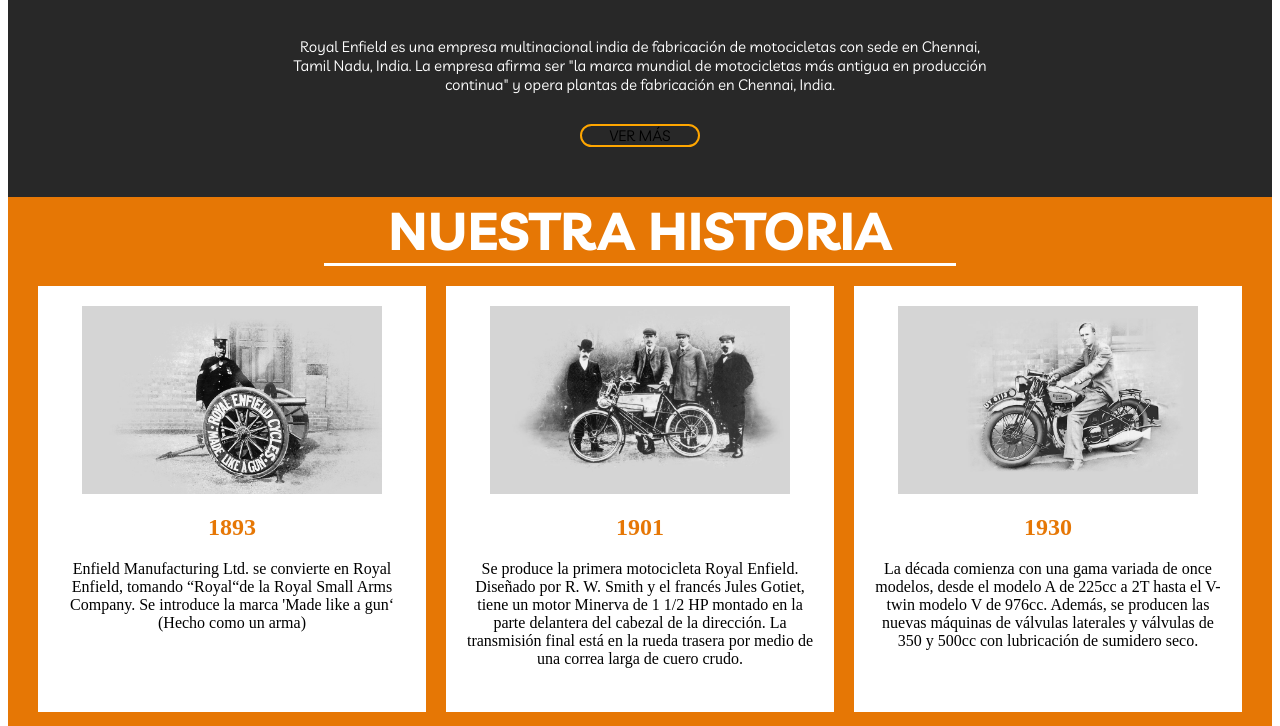
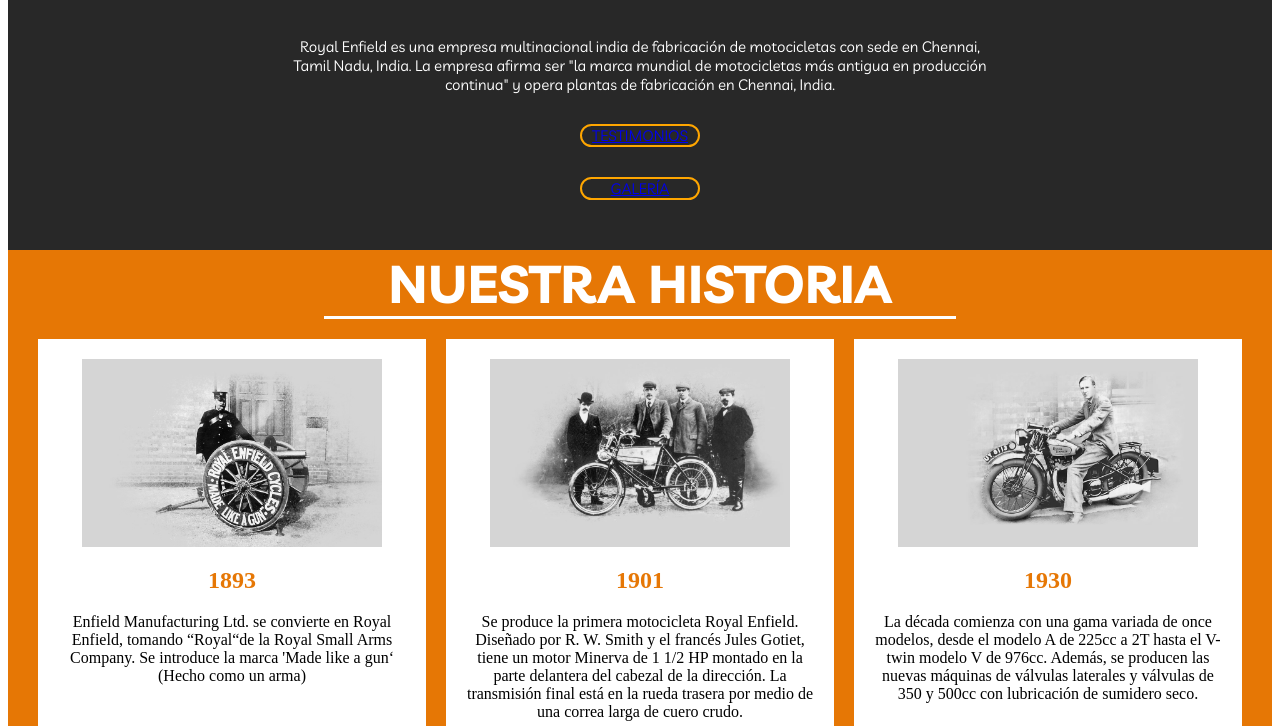
Before and after one commit to laujimont/Pagina-web, a plain HTML site: page index.html in a window 1280 px wide. Shown: the part 924-1650 px from the top of the page. Drawn offline with Linux system fonts and the light colour scheme.

Commit message:
Add files via upload

```diff
--- a/index.html
+++ b/index.html
@@ -32,8 +32,17 @@
                 Chennai, Tamil Nadu, India. La empresa afirma ser "la marca mundial de motocicletas más antigua en producción
                 continua" y opera plantas de fabricación en Chennai, India.</h4>
             <div class="botón_ver_más">
-                <h4 class="ver_mas">VER MÁS</h4>
+                <h4 class="ver_mas">
+                    <a href="testimonios.html"
+                    class="links-home">TESTIMONIOS</a>
+                </h4>
             </div>
+            <div class="botón_ver_más">
+                <h4 class="ver_mas">
+                    <a href="galeria.html" class="links-home">GALERÍA</a>
+                </h4>
+            </div>
+
         </div>
 
     </div>
```
